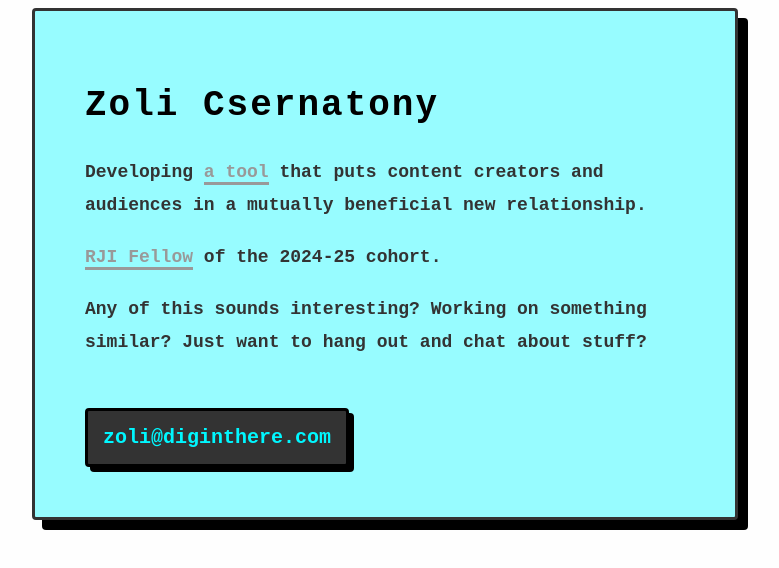
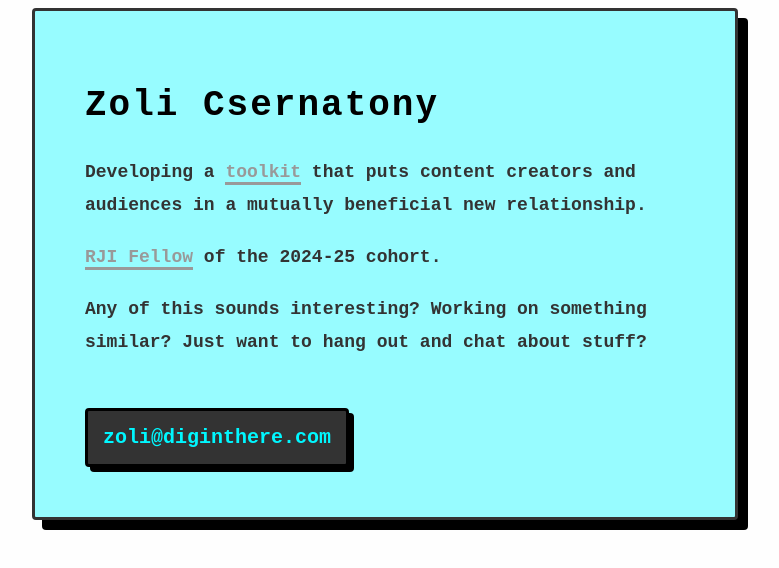
Before and after one commit to zoli-c/zoli-c, a plain HTML site: page index.html in a window 1280 px wide. Shown: the whole page, without its empty margins (255-1034 px from the left). Drawn offline with Linux system fonts and the light colour scheme.

Commit message:
Update index.html

```diff
--- a/index.html
+++ b/index.html
@@ -74,8 +74,8 @@
         <div class="container">
             <h1>Zoli Csernatony</h1>
             <p>
-                Developing
-                <a class="dark-link" href="https://diginthere.com">a tool</a> that
+                Developing a
+                <a class="dark-link" href="https://diginthere.com">toolkit</a> that
                 puts content creators and audiences in a mutually beneficial new
                 relationship.
             </p>
```
